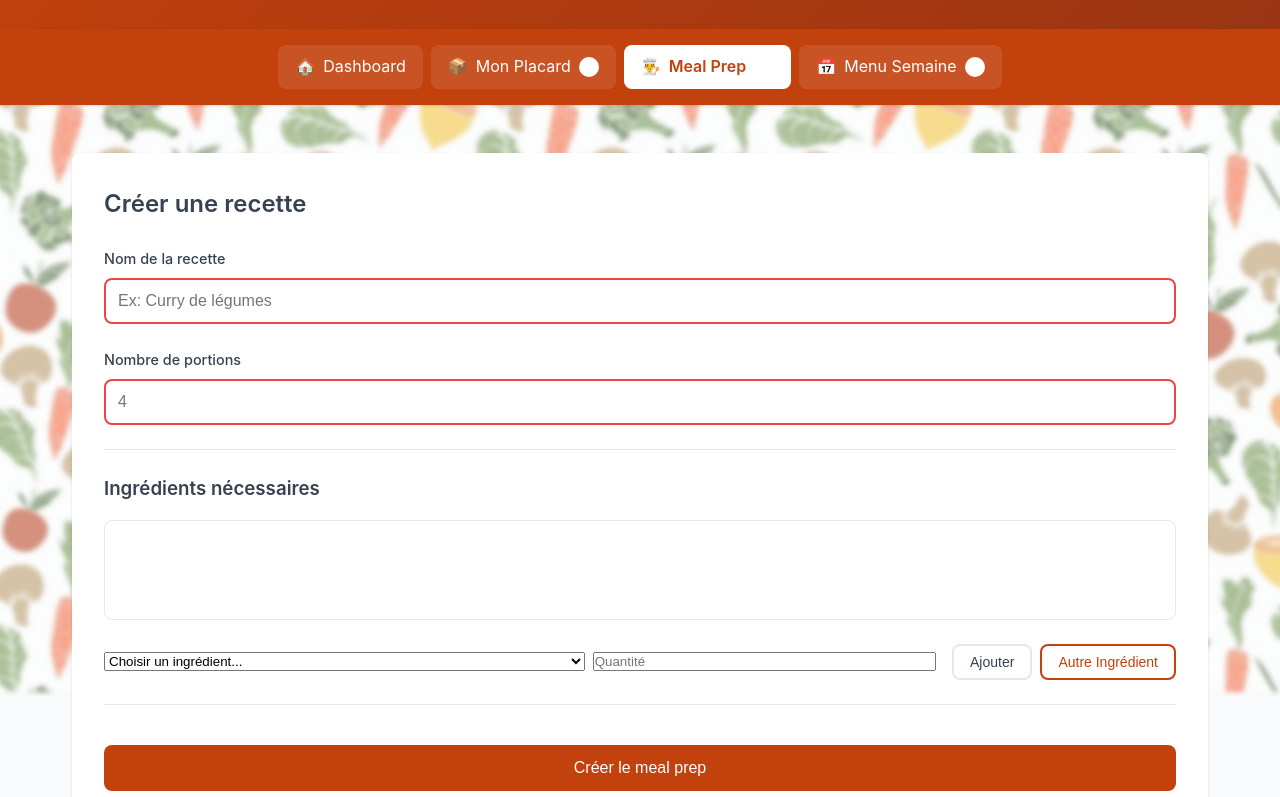
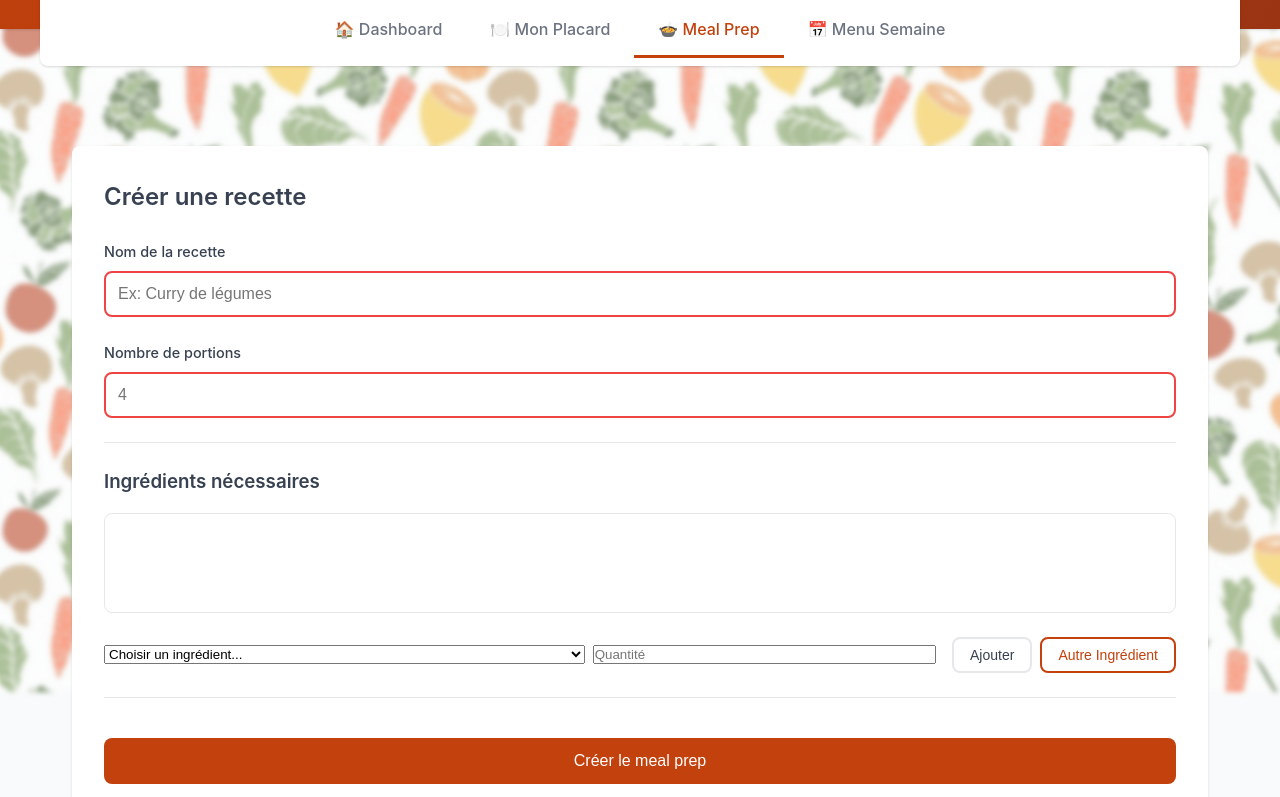
Before and after one commit to AllieEco/cooking_mamamia, a plain HTML site: page mealprep.html in a window 1280 px wide. Shown: the part 148-945 px from the top of the page. Drawn offline with Linux system fonts and the light colour scheme.

Commit message:
Refactor navigation structure

```diff
--- a/dashboard.css
+++ b/dashboard.css
@@ -13,7 +13,8 @@
         grid-template-columns: repeat(2, 1fr);
         padding: 2rem;
     }
-    .widget-menu {
+    .widget-menu,
+    .widget-stats {
         grid-column: span 2;
     }
 }
@@ -61,50 +62,6 @@
     flex-grow: 1;
 }
 
-/* Navigation Principale (dans style.css ou ici si spécifique) */
-.nav-principale {
-    display: flex;
-    justify-content: center;
-    gap: 0.5rem;
-    flex-wrap: wrap;
-    background-color: var(--primary-color);
-    padding: 1rem;
-    box-shadow: var(--shadow);
-}
-.nav-item {
-    display: flex;
-    align-items: center;
-    gap: 0.5rem;
-    padding: 0.5rem 1rem;
-    background: rgba(255, 255, 255, 0.1);
-    border-radius: 0.5rem;
-    color: white;
-    text-decoration: none;
-    transition: all 0.2s ease;
-    position: relative;
-    border: 1px solid transparent;
-}
-.nav-item:hover {
-    background: rgba(255, 255, 255, 0.2);
-}
-.nav-item.active {
-    background: var(--white);
-    color: var(--primary-color);
-    font-weight: 600;
-}
-.badge {
-    background: var(--white);
-    color: var(--primary-color);
-    border-radius: 50%;
-    width: 20px;
-    height: 20px;
-    font-size: 0.75rem;
-    display: flex;
-    align-items: center;
-    justify-content: center;
-    font-weight: 700;
-}
-
 /* Widget Menu Semaine */
 .menu-apercu-grid {
     display: grid;
@@ -136,6 +93,16 @@
     text-align: center;
     color: var(--text-light);
 }
+.mealprep-item {
+    display: flex;
+    justify-content: space-between;
+    padding: 0.5rem 0;
+    border-bottom: 1px solid var(--bg-color);
+}
+.mealprep-item:last-child {
+    border-bottom: none;
+}
+
 
 /* Widget Courses */
 .courses-apercu .liste-vide {
@@ -149,6 +116,18 @@
     justify-content: flex-end;
     gap: 0.5rem;
 }
+.course-item {
+    display: flex;
+    justify-content: space-between;
+    padding: 0.5rem 0;
+}
+.voir-plus {
+    text-align: center;
+    margin-top: 0.5rem;
+    color: var(--text-light);
+    font-style: italic;
+}
+
 
 /* Widget Stats */
 .stats-grid {
--- a/mealprep.html
+++ b/mealprep.html
@@ -5,31 +5,19 @@
     <meta name="viewport" content="width=device-width, initial-scale=1.0">
     <title>Meal Prep - Planificateur de Repas</title>
     <link rel="stylesheet" href="style.css">
-    <link rel="stylesheet" href="dashboard.css">
     <link rel="stylesheet" href="mealprep.css">
 </head>
 <body>
-    <header class="header">
-        <h1>👨‍🍳 Meal Prep</h1>
+    <header>
+        <h1>🍲 Meal Prep</h1>
         <p>Planifiez vos préparations culinaires de la semaine</p>
     </header>
 
-    <nav class="nav-principale">
-        <a href="dashboard.html" class="nav-item">
-            <span class="nav-icon">🏠</span> Dashboard
-        </a>
-        <a href="index.html" class="nav-item">
-            <span class="nav-icon">📦</span> Mon Placard
-            <span id="badge-placard" class="badge"></span>
-        </a>
-        <a href="mealprep.html" class="nav-item active">
-            <span class="nav-icon">👨‍🍳</span> Meal Prep
-            <span id="badge-mealprep" class="badge"></span>
-        </a>
-        <a href="menu.html" class="nav-item">
-            <span class="nav-icon">📅</span> Menu Semaine
-            <span id="badge-menu" class="badge"></span>
-        </a>
+    <nav class="navigation">
+        <a href="dashboard.html">🏠 Dashboard</a>
+        <a href="index.html">🍽️ Mon Placard</a>
+        <a href="mealprep.html" class="active">🍲 Meal Prep</a>
+        <a href="menu.html">📅 Menu Semaine</a>
     </nav>
 
     <main>
@@ -105,6 +93,5 @@
     </footer>
 
     <script src="mealprep.js"></script>
-    <script src="dashboard.js"></script>
 </body>
 </html>
```
Also changed, not shown: dashboard.html (+7 -17 lines), index.html (+7 -20 lines), menu.html (+6 -19 lines).
